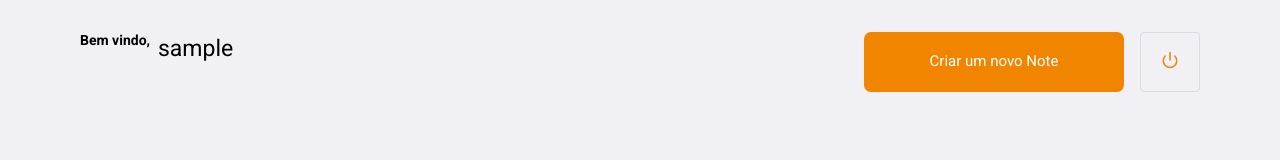
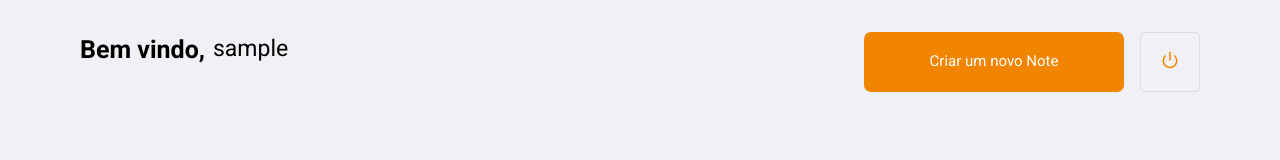
Before and after one commit to omateusamaral/Notes, a React (Create React App) app in the folder frontend/: page /dashboard in a window 1280 px wide. Shown: the top 160 px of the page. Built offline with nearby package versions, Linux system fonts and the light colour scheme; no server answers; sample sign-in values are in the browser's storage.

Commit message:
added margin-top for h4

```diff
--- a/frontend/src/Pages/Dashboard/style.css
+++ b/frontend/src/Pages/Dashboard/style.css
@@ -10,8 +10,9 @@ body {
 .dashboard-container header {
   display: flex;
 }
-.dashboard-container header h3 {
+.dashboard-container header h4 {
   font-size: 25px;
+  margin-top: 3px;
 }
 .dashboard-container header span {
   font-size: 23px;
```
